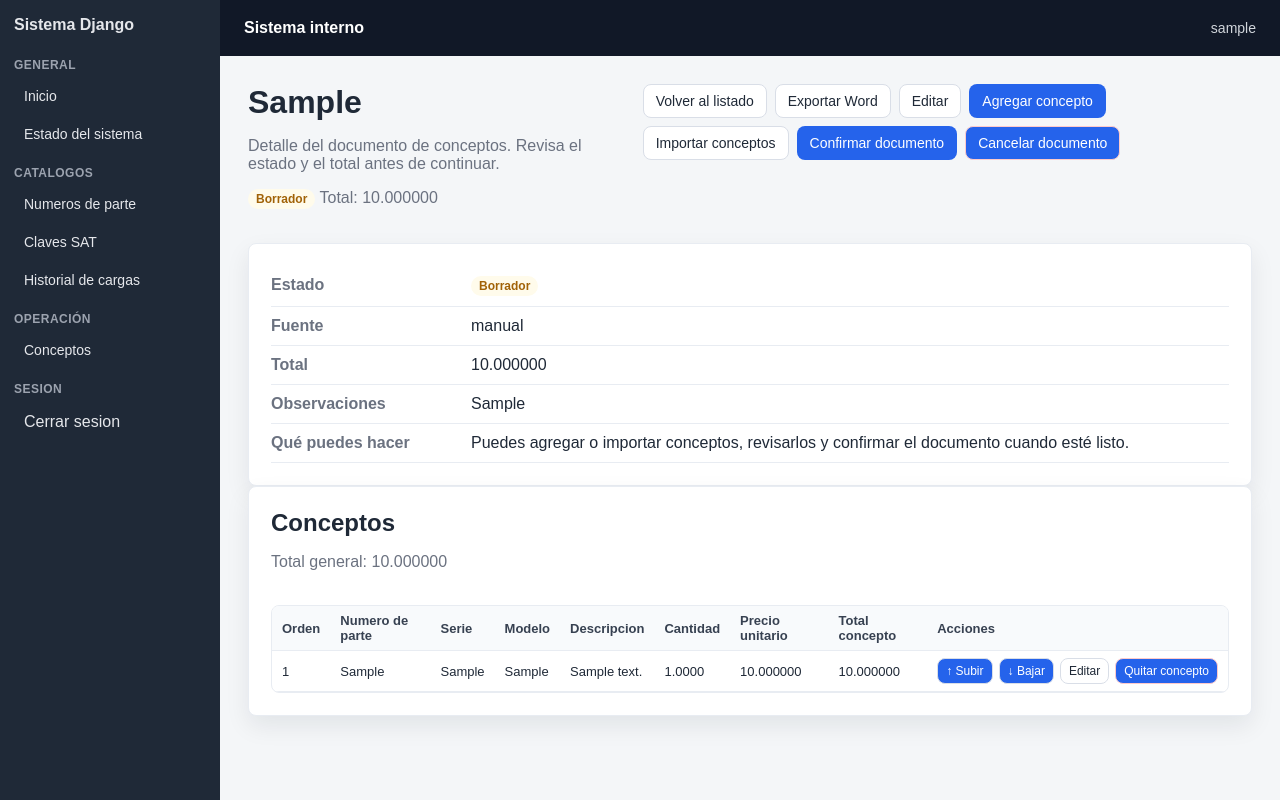
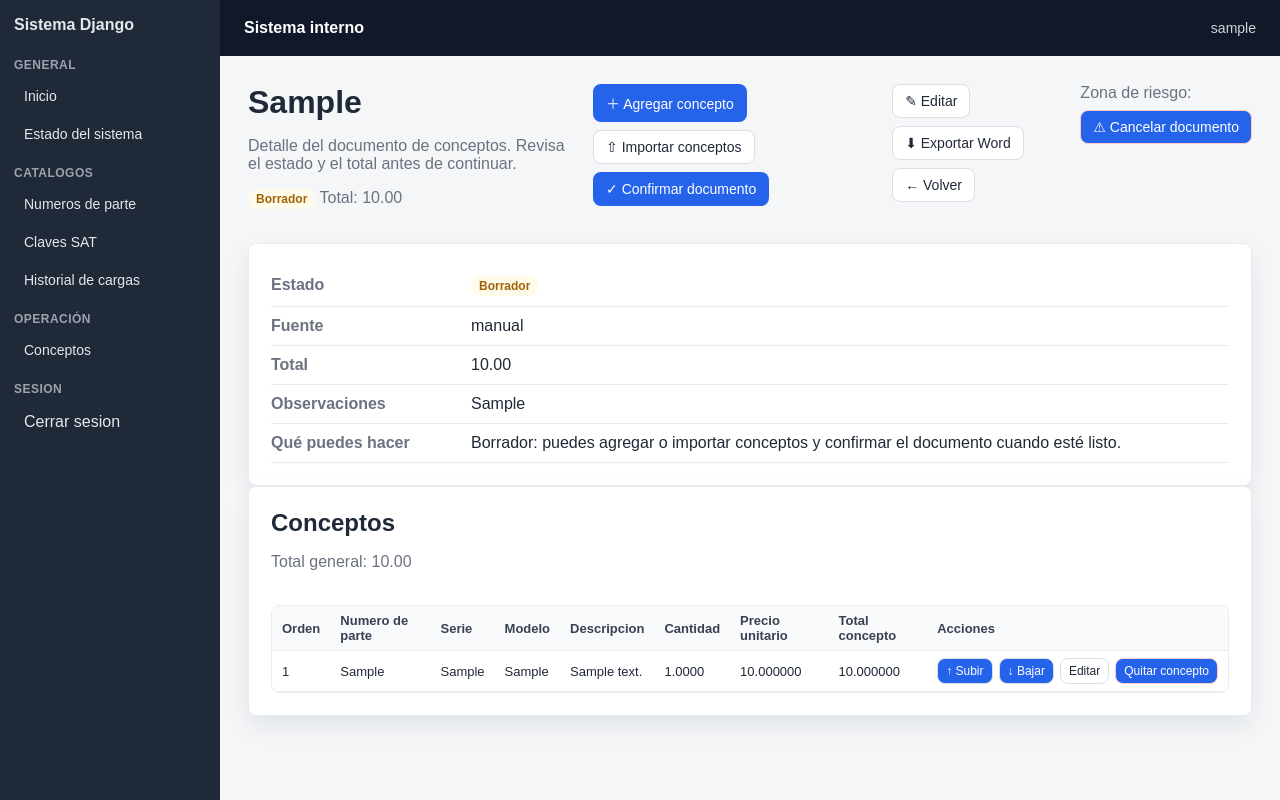
Before and after one commit to corres2/pksControl-cpanel, a Django app: page /conceptos/1/ in a window 1280 px wide. Run offline with Django 5.2, Linux system fonts and the light colour scheme; a user stored in the database is signed in; tables that the repository leaves empty hold one stand-in row (values such as "Sample post"); some libraries are stand-ins or nearby versions.

Commit message:
ui: refina acciones del detalle de conceptos

```diff
--- a/app/templates/conceptos/documento_detail.html
+++ b/app/templates/conceptos/documento_detail.html
@@ -17,30 +17,37 @@
             {% else %}
                 <span class="badge">{{ documento.status|capfirst }}</span>
             {% endif %}
-            <span class="muted">Total: {{ documento.total }}</span>
+            <span class="muted">Total: {{ documento.total|floatformat:2 }}</span>
         </p>
     </div>
     <div class="page-actions">
-        <a class="btn btn-secondary" href="{% url 'conceptos:documentos_list' %}">Volver al listado</a>
-        <a class="btn btn-secondary" href="{% url 'conceptos:documento_exportar_word' documento.pk %}">Exportar Word</a>
         {% if documento.es_borrador and perms.conceptos.change_documentoconceptos %}
-            <a class="btn btn-secondary" href="{% url 'conceptos:documento_update' documento.pk %}">Editar</a>
-            <a class="btn btn-primary" href="{% url 'conceptos:concepto_create' documento.pk %}">Agregar concepto</a>
-            <a class="btn btn-secondary" href="{% url 'conceptos:conceptos_importar' documento.pk %}">Importar conceptos</a>
+            <a class="btn btn-primary" href="{% url 'conceptos:concepto_create' documento.pk %}">＋ Agregar concepto</a>
+            <a class="btn btn-secondary" href="{% url 'conceptos:conceptos_importar' documento.pk %}">⇧ Importar conceptos</a>
         {% endif %}
         {% if documento.es_borrador and perms.conceptos.puede_confirmar_documentoconceptos %}
             <form method="post" action="{% url 'conceptos:documento_confirmar' documento.pk %}" data-confirm-action="confirmar">
                 {% csrf_token %}
-                <button class="btn btn-primary" type="submit">Confirmar documento</button>
-            </form>
-        {% endif %}
-        {% if documento.status != "cancelado" and perms.conceptos.puede_cancelar_documentoconceptos %}
-            <form method="post" action="{% url 'conceptos:documento_cancelar' documento.pk %}" data-confirm-action="cancelar">
-                {% csrf_token %}
-                <button class="btn btn-danger-light" type="submit">Cancelar documento</button>
+                <button class="btn btn-primary" type="submit">✓ Confirmar documento</button>
             </form>
         {% endif %}
     </div>
+    <div class="page-actions">
+        {% if documento.es_borrador and perms.conceptos.change_documentoconceptos %}
+            <a class="btn btn-secondary" href="{% url 'conceptos:documento_update' documento.pk %}">✎ Editar</a>
+        {% endif %}
+        <a class="btn btn-secondary" href="{% url 'conceptos:documento_exportar_word' documento.pk %}">⬇ Exportar Word</a>
+        <a class="btn btn-secondary" href="{% url 'conceptos:documentos_list' %}">← Volver</a>
+    </div>
+    {% if documento.status != "cancelado" and perms.conceptos.puede_cancelar_documentoconceptos %}
+        <div class="page-actions">
+            <span class="muted">Zona de riesgo:</span>
+            <form method="post" action="{% url 'conceptos:documento_cancelar' documento.pk %}" data-confirm-action="cancelar">
+                {% csrf_token %}
+                <button class="btn btn-danger-light" type="submit">⚠ Cancelar documento</button>
+            </form>
+        </div>
+    {% endif %}
 </div>
 
 <div class="card">
@@ -65,21 +72,21 @@
         </div>
         <div>
             <dt>Total</dt>
-            <dd>{{ documento.total }}</dd>
+            <dd>{{ documento.total|floatformat:2 }}</dd>
         </div>
         <div>
             <dt>Observaciones</dt>
-            <dd>{{ documento.observaciones|default:"" }}</dd>
+            <dd>{{ documento.observaciones|default:"Sin observaciones." }}</dd>
         </div>
         <div>
             <dt>Qué puedes hacer</dt>
             <dd>
                 {% if documento.status == "borrador" %}
-                    Puedes agregar o importar conceptos, revisarlos y confirmar el documento cuando esté listo.
+                    Borrador: puedes agregar o importar conceptos y confirmar el documento cuando esté listo.
                 {% elif documento.status == "confirmado" %}
-                    El documento está confirmado; puedes consultar sus conceptos y exportarlo.
+                    Confirmado: el documento está cerrado; puedes consultar sus conceptos y exportarlo.
                 {% elif documento.status == "cancelado" %}
-                    El documento está cancelado; conserva su información para consulta.
+                    Cancelado: el documento está cancelado y disponible para consulta.
                 {% endif %}
             </dd>
         </div>
@@ -90,7 +97,7 @@
     <div class="page-header">
         <div>
             <h2 class="page-title">Conceptos</h2>
-            <p class="muted">Total general: {{ documento.total }}</p>
+            <p class="muted">Total general: {{ documento.total|floatformat:2 }}</p>
         </div>
     </div>
     <div id="conceptos-ajax-error" class="alert alert-error" style="display: none;"></div>
@@ -160,9 +167,9 @@
                     <tr>
                         <td colspan="9">
                             <div class="alert" role="status">
-                                <strong>Aún no hay conceptos en este documento.</strong>
+                                <strong>Este documento aún no tiene conceptos.</strong>
                                 {% if documento.es_borrador and perms.conceptos.change_documentoconceptos %}
-                                    <p class="muted">Agrega un concepto manualmente o importa un archivo CSV o XLSX.</p>
+                                    <p class="muted">Puedes capturarlos manualmente o importarlos desde CSV/XLSX.</p>
                                     <div class="page-actions">
                                         <a class="btn btn-primary" href="{% url 'conceptos:concepto_create' documento.pk %}">Agregar concepto</a>
                                         <a class="btn btn-secondary" href="{% url 'conceptos:conceptos_importar' documento.pk %}">Importar conceptos</a>
```
